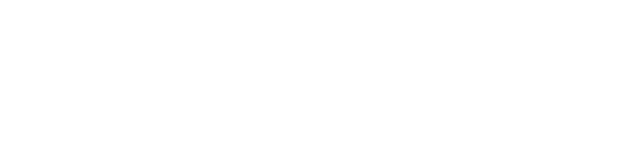
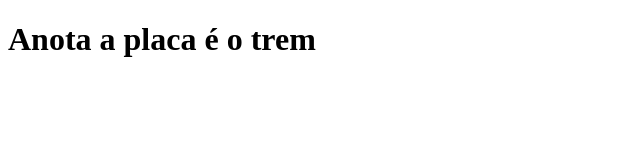
Before and after one commit to leopuffzinho/gitbariri, a plain HTML site: page index.html in a window 1280 px wide. Shown: the whole page, without its empty margins (0-640 px from the left). Drawn offline with Linux system fonts and the light colour scheme.

Commit message:
Alteração no index

```diff
--- a/index.html
+++ b/index.html
@@ -3,9 +3,9 @@
 <head>
     <meta charset="UTF-8">
     <meta name="viewport" content="width=device-width, initial-scale=1.0">
-    <title>Document</title>
+    <title>Página Inicial</title>
 </head>
 <body>
-
+    <h1>Anota a placa é o trem</h1>
 </body>
 </html>
```
